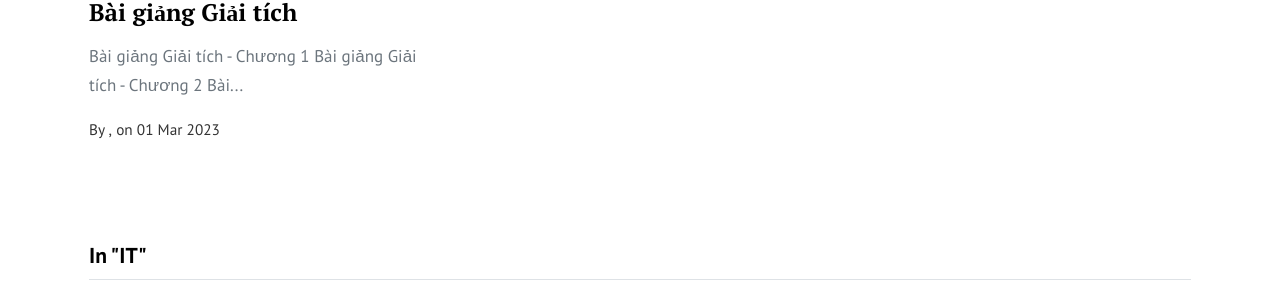
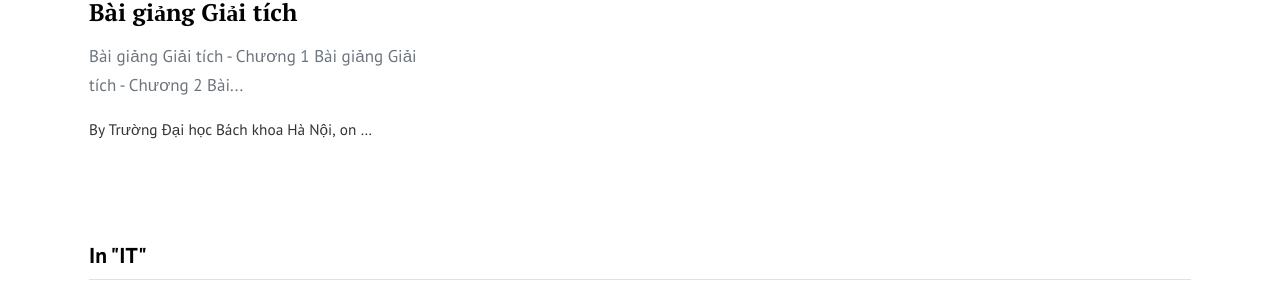
Before and after one commit to 300baicodethieunhi/300baicodethieunhi.github.io, a Jekyll site: the page built from pages/categories.html, in a window 1280 px wide and 900 px high, scrolled down 2901 px. Shown: the part 141-443 px from the top of the window. Built offline with Jekyll 4.4.1, drawn with Linux system fonts in a browser that asks for light colours.

Commit message:
Update _config.yml

```diff
--- a/_config.yml
+++ b/_config.yml
@@ -24,6 +24,14 @@
 
 # Authors
 authors:
+  sami:
+    name: Viện Toán ứng dụng và Tin học
+    display_name: Trường Đại học Bách khoa Hà Nội
+    avatar: 'assets/images/sami.png'
+    email: sami@hust.edu.vn
+    web: https://sami.hust.edu.vn
+    twitter: https://www.facebook.com/SamiHust/
+    description: "Department of Information Systems, School of Information and Communication Technology"
   huonglt:
     name: Huong Le Thanh, Ph.D.
     display_name: Huong Le Thanh
```
